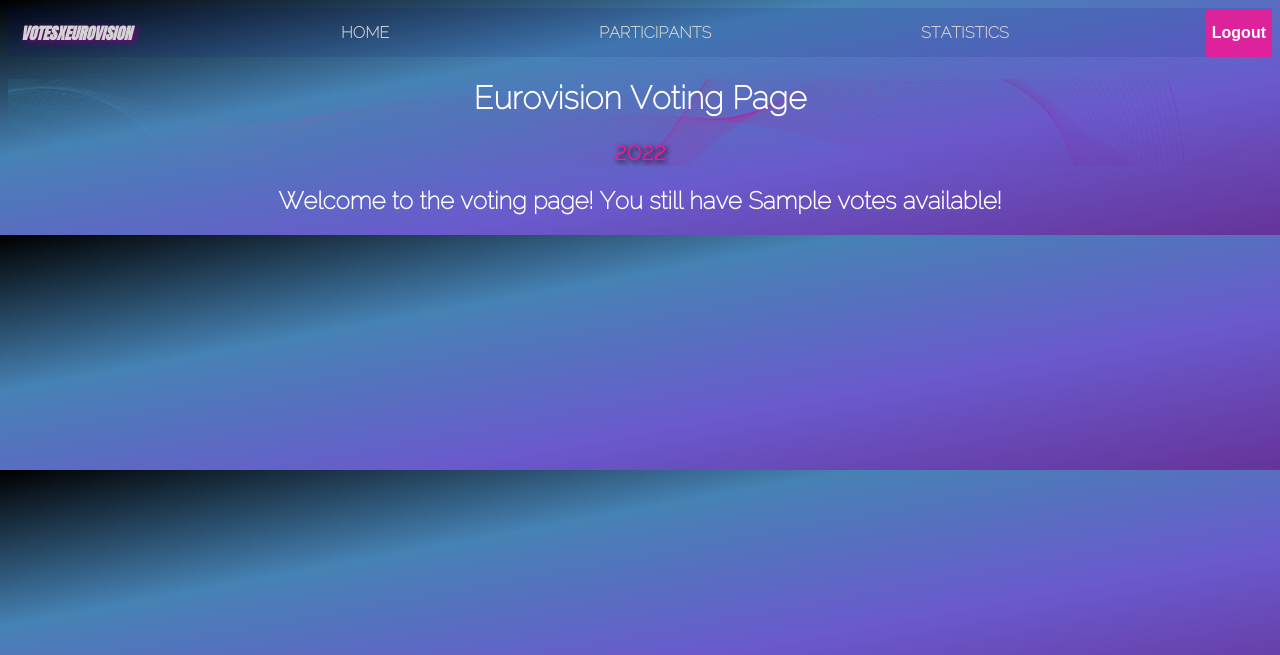
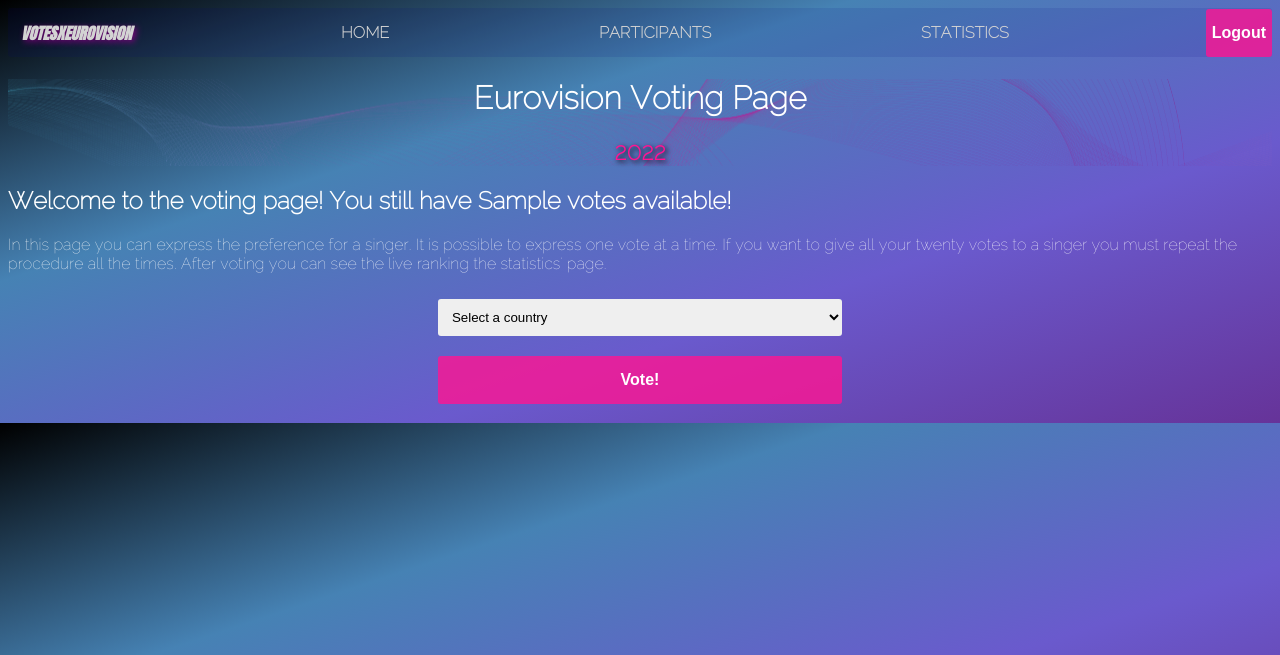
Before and after one commit to francescomarins/WMT-Webpage, a PHP site: page /votes.php in a window 1280 px wide. Shown: the top 655 px of the page. Run offline with PHP 8.4, Linux system fonts and the light colour scheme; the visitor is signed in with stand-in values (Sample User, id 1); tables that the repository leaves empty or names only in its code hold one stand-in row (values such as "Sample post").

Commit message:
voting form started

```diff
--- a/mycss.css
+++ b/mycss.css
@@ -77,10 +77,6 @@
 button:hover {
   filter: drop-shadow(0px 0px 4px white);
 }
-.centred h2 {
-  text-align: center;
-}
-
 form.centred {
   width: 80%;
   text-align: center;
--- a/votes.php
+++ b/votes.php
@@ -55,8 +55,23 @@
     <h1>Eurovision Voting Page</h1>
     <h2>2022</h2>
   </header>
-    <section id="voting-container" class="centred">
+  <section id="voting-container">
     <h2> Welcome to the voting page! You still have <?php echo "$uservotes"; ?> votes available! </h2>
+    <p> In this page you can express the preference for a singer. It is possible to express one vote at a time.
+      If you want to give all your twenty votes to a singer you must repeat the procedure all the times.
+      After voting you can see the live ranking the statistics' page.
+    </p>
+    <form class="voting-form centred" action="votes.php" method="post">
+      <select name="country" id="country">
+        <option value="" disabled selected>Select a country</option>
+        <?php
+        foreach ($artists as $singer) {
+          echo '<option value="' . $singer->get_country() . '">(' . $singer->get_country() . ') ' . $singer->get_name() . ' - ' . $singer->get_song() . '</option>';
+        }
+        ?>
+      </select> <br>
+      <button type="submit" name="operation" value="voting">Vote!</button>
+    </form>
   </section>
 </body>
 </html>
```
Lines whose indentation alone changed are shown as unchanged.
